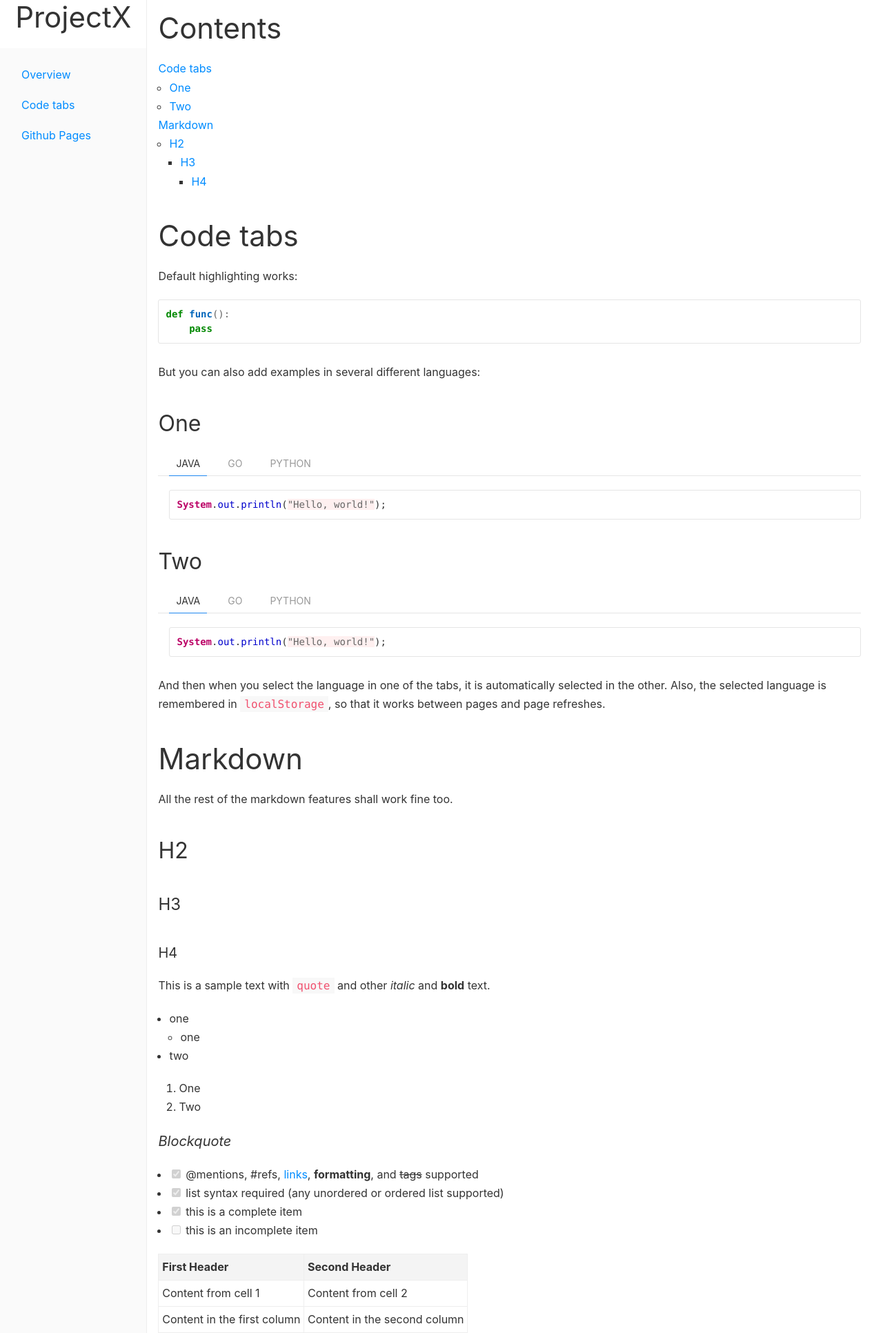
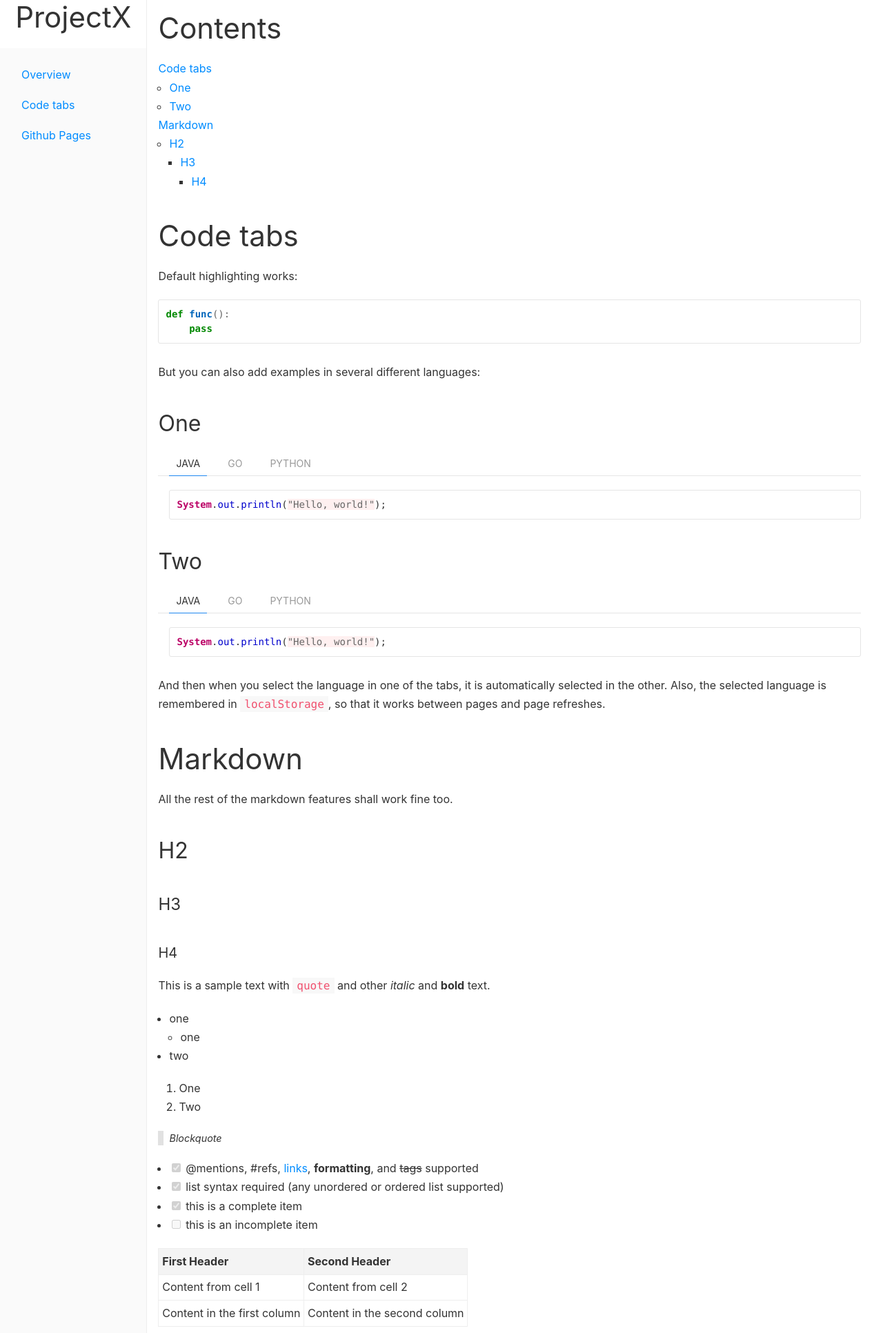
Before and after one commit to pgenevski/jekyll-codetabs, a Jekyll site: the page built from codetabs.md, in a window 1280 px wide. Shown: the whole page at 69% size. Built offline with Jekyll 4.4.1, drawn with Linux system fonts in a browser that asks for light colours.

Commit message:
fix blockquotes

```diff
--- a/_sass/variables.scss
+++ b/_sass/variables.scss
@@ -18,3 +18,5 @@ $navigation-background: #fafafa;
 $navigation-link-color: #008cff;
 
 $content-color: #333;
+
+$blockquote-color: #e1e1e1;
--- a/assets/css/docs.scss
+++ b/assets/css/docs.scss
@@ -26,6 +26,13 @@ table {
 
 * {
 	box-sizing: border-box;
+}
+
+blockquote {
+	border-left: 0.5rem solid;
+	padding-left: 0.5rem;
+	border-color: $blockquote-color;
+	font-size: 0.9rem;
 }
 
 pre {
```
